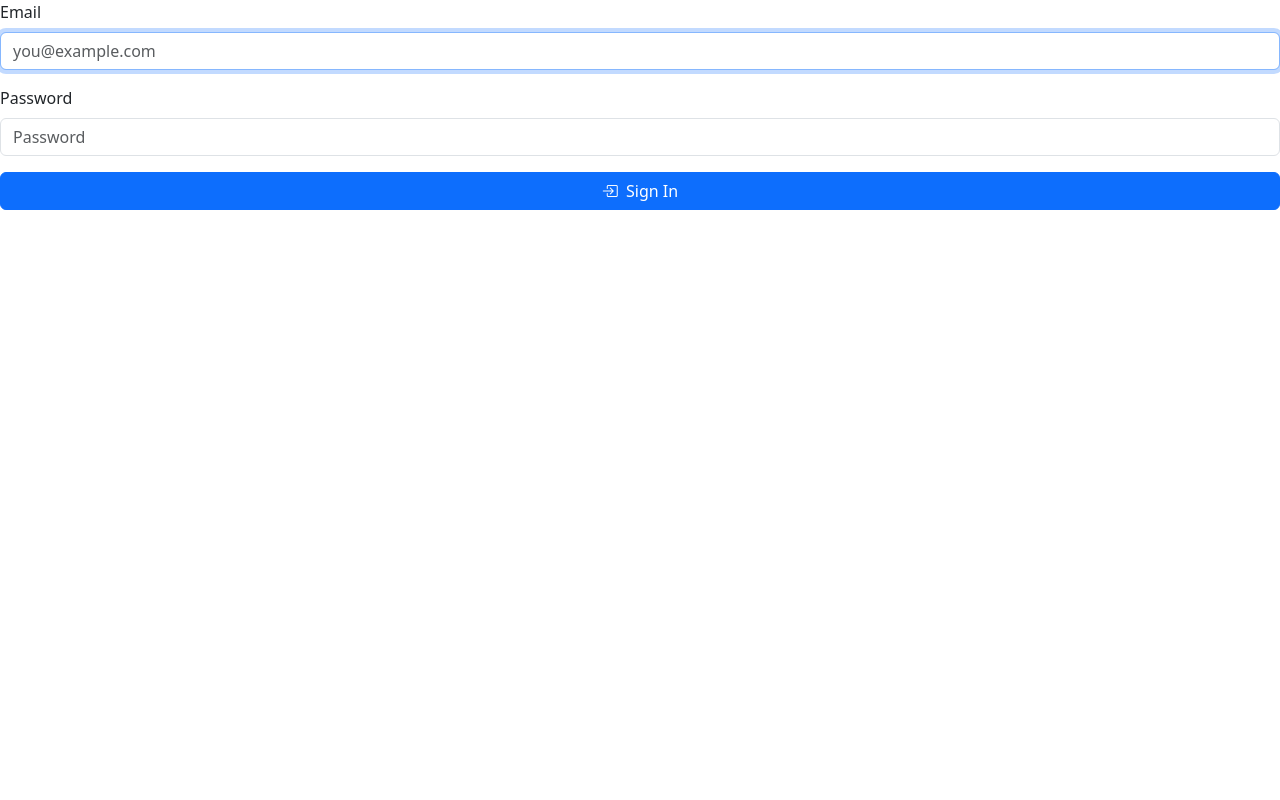
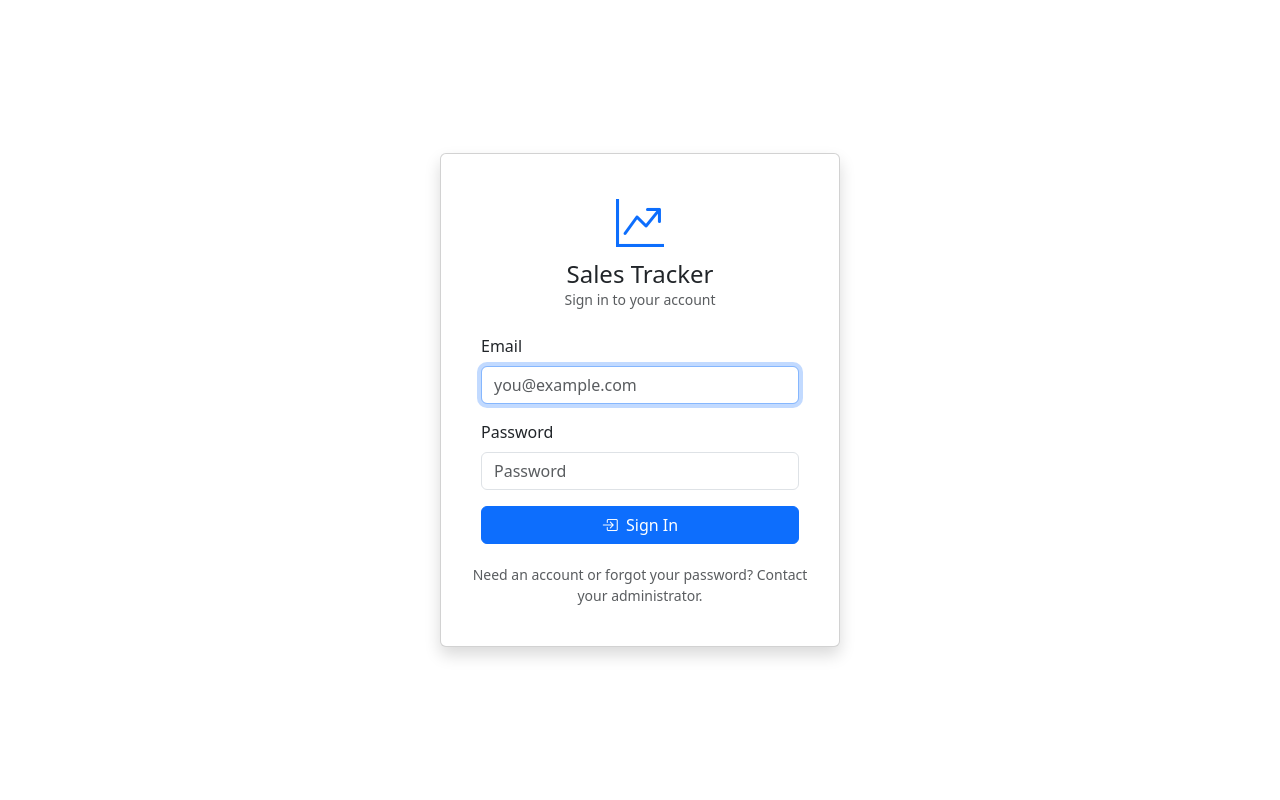
Before and after one commit to venkitram-j/sales-tracker, a Django app: page /accounts/login/ in a window 1280 px wide. Run offline with Django 5.2, Linux system fonts and the light colour scheme; some libraries are stand-ins or nearby versions.

Commit message:
login page

```diff
--- /dev/null
+++ b/static/css/custom.css
@@ -0,0 +1,17 @@
+.login-card {
+  max-width: 400px;
+  width: 100%;
+}
+
+.login-page-error {
+  min-height: 48px;
+  margin-top: 12px;
+  padding: 8px 10px;
+  display: flex;
+  align-items: center;
+  border-radius: 8px;
+  font-size: 0.82rem;
+  line-height: 1.4;
+  color: transparent;
+  background: transparent;
+}
--- /dev/null
+++ b/static/js/main.js
@@ -0,0 +1,16 @@
+document.addEventListener("DOMContentLoaded", function () {
+    document.addEventListener("submit", function (e) {
+        var form = e.target;
+        if (!(form instanceof HTMLFormElement) || form.dataset.noDisable === "true") return;
+        var submitBtns = form.querySelectorAll('button[type="submit"]');
+        submitBtns.forEach(function (btn) {
+            if (btn.disabled) return;
+            var loadingText = btn.getAttribute("data-loading-text");
+            btn.dataset.originalHtml = btn.innerHTML;
+            if (loadingText) {
+                btn.innerHTML = '<span class="spinner-border spinner-border-sm me-1" role="status" aria-hidden="true"></span>' + loadingText;
+            }
+            btn.disabled = true;
+        });
+    });
+});
--- a/templates/registration/login.html
+++ b/templates/registration/login.html
@@ -3,27 +3,61 @@
 {% block title %}Login - {{ APP_NAME }}{% endblock %}
 
 {% block auth_content %}
+<div class="container d-flex justify-content-center align-items-center min-vh-100">
+  <div class="card login-card p-4 shadow">
+    <div class="card-body">
+      <div class="text-center mb-4">
+        <i class="bi bi-graph-up-arrow display-5 text-primary"></i>
+        <h4 class="mt-2 mb-0">{{ APP_NAME }}</h4>
+        <p class="text-muted small">Sign in to your account</p>
+      </div>
+
+      <form method="post" novalidate>
+        {% csrf_token %}
+
+        <div class="mb-3">
+          <label for="{{ form.username.id_for_label }}" class="form-label">Email</label>
+          {{ form.username }}
+          {% for error in form.username.errors %}
+            <div class="field-error text-danger small mt-1">{{ error }}</div>
+          {% endfor %}
+        </div>
+        <div class="mb-3">
+          <label for="{{ form.password.id_for_label }}" class="form-label">Password</label>
+          {{ form.password }}
+          {% for error in form.password.errors %}
+            <div class="field-error text-danger small mt-1">{{ error }}</div>
+          {% endfor %}
+        </div>
+
         {% if form.non_field_errors %}
-            <div class="alert alert-danger py-2">
+          <div class="login-page-error small mt-1 mb-2 text-danger">
             {% for error in form.non_field_errors %}<div>{{ error }}</div>{% endfor %}
           </div>
         {% endif %}
 
-            <form method="post" novalidate>
-                {% csrf_token %}
-                <div class="mb-3">
-                    <label for="{{ form.username.id_for_label }}" class="form-label">Email</label>
-                    {{ form.username }}
-                    {% for error in form.username.errors %}<div class="text-danger small mt-1">{{ error }}</div>{% endfor %}
-                </div>
-                <div class="mb-3">
-                    <label for="{{ form.password.id_for_label }}" class="form-label">Password</label>
-                    {{ form.password }}
-                    {% for error in form.password.errors %}<div class="text-danger small mt-1">{{ error }}</div>{% endfor %}
-                </div>
-                <input type="hidden" name="next" value="{{ next }}">
       <button type="submit" class="btn btn-primary w-100" data-loading-text="Signing in...">
         <i class="bi bi-box-arrow-in-right me-1"></i> Sign In
       </button>
-            </form>
+    </div>
+
+    <p class="text-center text-muted small mt-1">
+      Need an account or forgot your password? Contact your administrator.
+    </p>
+  </div>
+</div>
 {% endblock %}
+
+{% block extra_js %}
+<script>
+  setTimeout(function() {
+    // Target Django's default error lists or custom error containers
+    const errorElements = document.querySelectorAll('.login-page-error, .field-error');
+    errorElements.forEach(function(el) {
+      el.style.transition = 'opacity 0.5s ease';
+      el.style.opacity = '0';
+      setTimeout(() => el.remove(), 500);
+    });
+  }, 4000);
+</script>
+{% endblock %}
```
Lines whose indentation alone changed are shown as unchanged.
